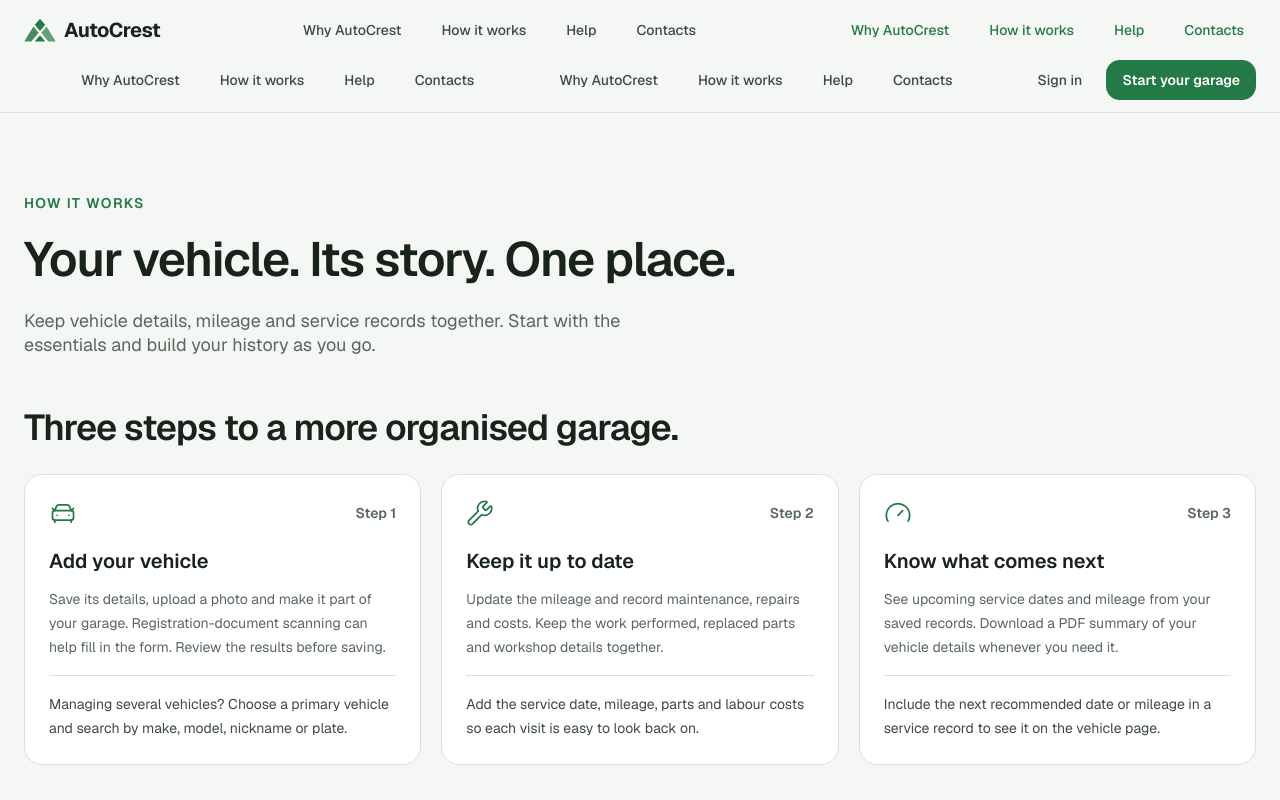
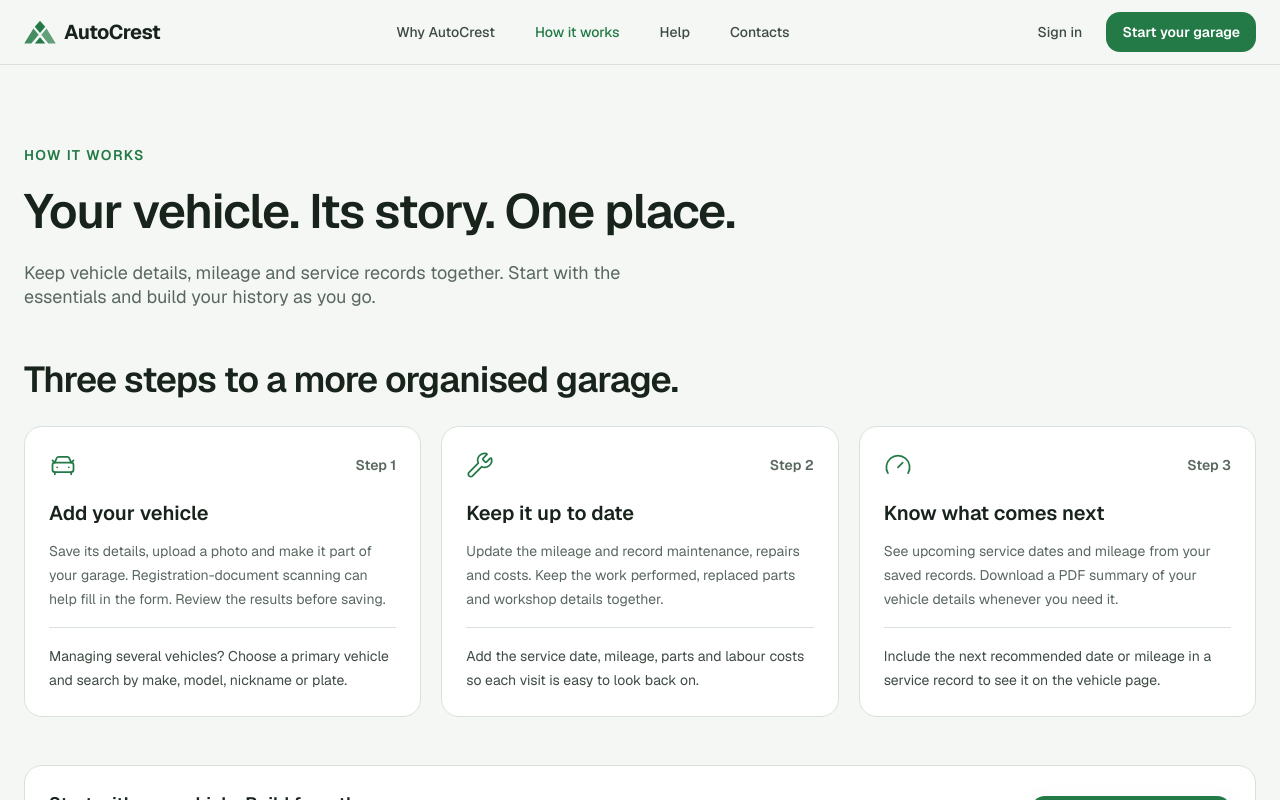
Before and after one commit to Troth99/autocrest, a Next.js app: page /how-it-works in a window 1280 px wide. Shown: the top 800 px of the page. Built offline with nearby package versions, Linux system fonts and the light colour scheme; no server answers.

Commit message:
Refactor header marketing navigation
Render each marketing link separately with its own label and route, while sharing the navigation wrapper.

```diff
--- a/src/shared/components/Header/SiteHeader.tsx
+++ b/src/shared/components/Header/SiteHeader.tsx
@@ -28,13 +28,14 @@ export default function SiteHeader() {
           </span>
         </Link>
 
-      <HeaderNavLinks href={"/why-autocrest"}/>
-      <HeaderNavLinks href={"/how-it-works"}/>
-      <HeaderNavLinks href={"/help"}/>
-      <HeaderNavLinks href={"/contacts"}/>
+        <div className="header-marketing-links">
+          <HeaderNavLinks href="/why-autocrest">Why AutoCrest</HeaderNavLinks>
+          <HeaderNavLinks href="/how-it-works">How it works</HeaderNavLinks>
+          <HeaderNavLinks href="/help">Help</HeaderNavLinks>
+          <HeaderNavLinks href="/contacts">Contacts</HeaderNavLinks>
+        </div>
 
         <HeaderNavigation />
-
       </nav>
     </header>
   );
--- a/src/shared/components/Header/headerNavLinks.tsx
+++ b/src/shared/components/Header/headerNavLinks.tsx
@@ -2,30 +2,18 @@
 import Link from "next/link";
 import { usePathname } from "next/navigation";
 
-export default function HeaderNavLinks({ href }: { href: string }) {
+export default function HeaderNavLinks({ href, children }: { href: string, children: React.ReactNode }) {
     const path = usePathname()
 
     return (
-        <div className="header-marketing-links">
-            <Link
-                href="/why-autocrest"
-                className={`header-nav-link ${path.startsWith(href) ? "text-accent" : ""
-                    }`}
-            >
-                Why AutoCrest
-            </Link>
-            <Link href="/how-it-works"
-                className={`header-nav-link ${path.startsWith(href) ? "text-accent" : ""}`}>
-                How it works
-            </Link>
-            <Link href="/help"
-                className={`header-nav-link ${path.startsWith(href) ? "text-accent" : ""}`}>
-                Help
-            </Link>
-            <Link href="/contacts"
-                className={`header-nav-link ${path.startsWith(href) ? "text-accent" : ""}`}>
-                Contacts
-            </Link>
-        </div>
+
+        <Link
+            href={href}
+            className={`header-nav-link ${path.startsWith(href) ? "text-accent" : ""
+                }`}
+        >
+            {children}
+        </Link>
+
     );
 }
```
